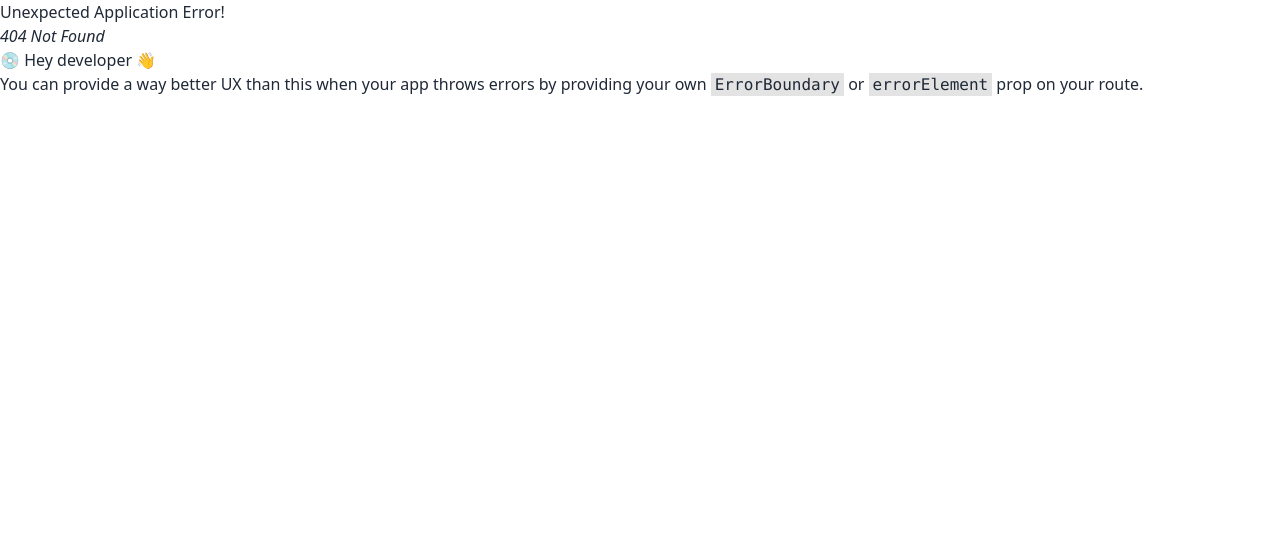
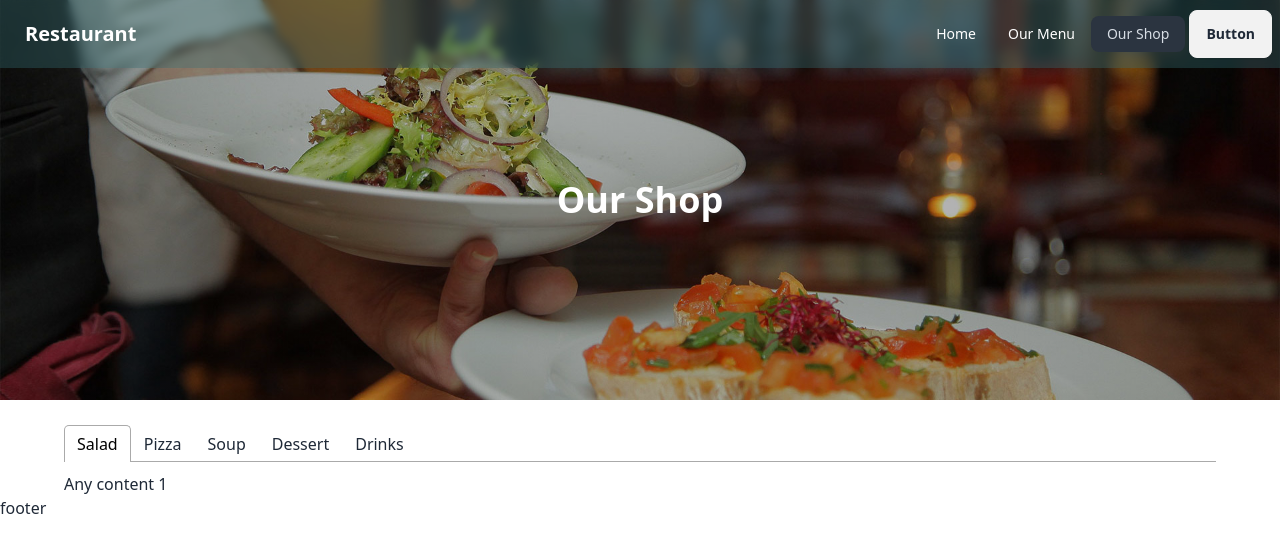
Before and after one commit to zahid072/bistro-boss, a React (Vite) app: page /ourShop in a window 1280 px wide. Before the commit this address had no page. Shown: the top 552 px of the page. Built offline with nearby package versions, Linux system fonts and the light colour scheme.

Commit message:
Our Shop page added

```diff
--- a/package.json
+++ b/package.json
@@ -19,6 +19,7 @@
     "react-icons": "^5.2.1",
     "react-responsive-carousel": "^3.2.23",
     "react-router-dom": "^6.23.1",
+    "react-tabs": "^6.0.2",
     "react-toastify": "^10.0.5",
     "sort-by": "^1.2.0"
   },
--- /dev/null
+++ b/src/pages/OurShop/OurShop.jsx
@@ -0,0 +1,23 @@
+import React from 'react'
+import shopImg from "../../assets/shop/banner2.jpg"
+import ShopNavbar from './ourShopNav/ShopNavbar'
+
+const OurShop = () => {
+  return (
+    <div>
+       <div
+        style={{
+          backgroundImage: `linear-gradient(rgba(0, 0, 0, 0.3), rgba(0, 0, 0, 0.3)), url(${shopImg})`,
+        }}
+        className="w-full bg-cover bg-no-repeat bg-center h-[400px] flex justify-center items-center"
+      >
+        <h1 className="text-4xl font-bold text-center text-white">Our Shop</h1>
+      </div>
+      <div className='mt-6 max-w-6xl mx-auto'>
+        <ShopNavbar/>
+      </div>
+    </div>
+  )
+}
+
+export default OurShop
--- /dev/null
+++ b/src/pages/OurShop/ourShopNav/ShopNavbar.jsx
@@ -0,0 +1,28 @@
+import React from "react";
+import { Tab, Tabs, TabList, TabPanel } from "react-tabs";
+import "react-tabs/style/react-tabs.css";
+
+const ShopNavbar = () => {
+  return (
+    <div>
+      <Tabs>
+        <TabList >
+          <Tab>Salad</Tab>
+          <Tab>Pizza</Tab>
+          <Tab>Soup</Tab>
+          <Tab>Dessert</Tab>
+          <Tab>Drinks</Tab>
+        </TabList>
+
+        <TabPanel>
+          <h2>Any content 1</h2>
+        </TabPanel>
+        <TabPanel>
+          <h2>Any content 2</h2>
+        </TabPanel>
+      </Tabs>
+    </div>
+  );
+};
+
+export default ShopNavbar;
--- a/src/pages/Shared/Navbar/Navbar.jsx
+++ b/src/pages/Shared/Navbar/Navbar.jsx
@@ -17,7 +17,7 @@ const Navbar = () => {
   );
   return (
     <div>
-      <div className="navbar fixed z-50 bg-[#3a3a3a44] text-white">
+      <div className="navbar fixed z-50 bg-[#38747958] backdrop-blur-sm text-white">
         <div className="navbar-start">
           <div className="dropdown">
             <div tabIndex={0} role="button" className="btn btn-ghost lg:hidden">
--- a/src/pages/ourMenu/OurMenu.jsx
+++ b/src/pages/ourMenu/OurMenu.jsx
@@ -19,7 +19,7 @@ const OurMenu = () => {
         <h1 className="text-4xl font-bold text-center text-white">Our Menu</h1>
       </div>
       <div>
-        <PopularMenu menuCategory={"popular"} menuTitle={"Today Offer"} />
+        <PopularMenu menuCategory={"offered"} menuTitle={"Today Offer"} />
         <div className="w-full flex justify-center mt-6">
           <button className="btn btn-outline border-0 border-b-4 mx-auto">
             Order Your favorite food
--- a/src/routes/router.jsx
+++ b/src/routes/router.jsx
@@ -2,6 +2,7 @@ import { createBrowserRouter } from "react-router-dom";
 import Root from "../layout/Root";
 import Home from "../pages/Home/Home";
 import OurMenu from "../pages/ourMenu/OurMenu";
+import OurShop from "../pages/OurShop/OurShop";
 
 const router = createBrowserRouter([
   {
@@ -16,6 +17,10 @@ const router = createBrowserRouter([
         path: "/ourMenu",
         element: <OurMenu />,
       },
+      {
+        path: "/ourShop",
+        element: <OurShop />,
+      },
     ],
   },
 ]);
```
Also changed, not shown: src/pages/OurShop/menuSection/MenuSection.jsx (added), 1 other file (tests, documents, lock files or other folders).
